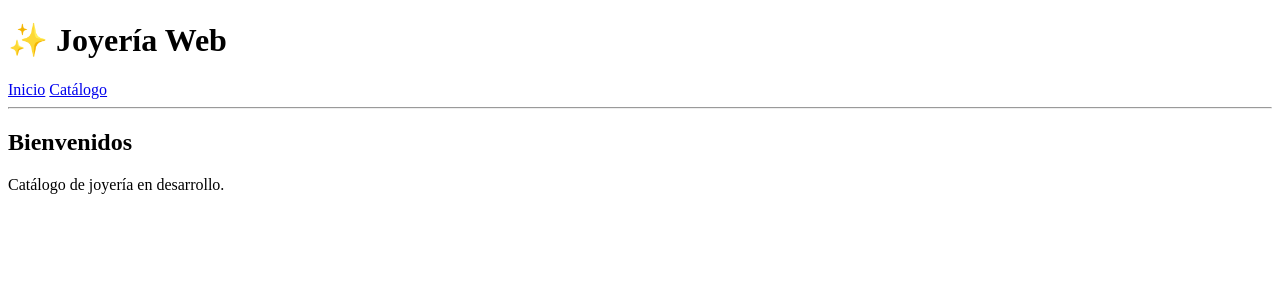
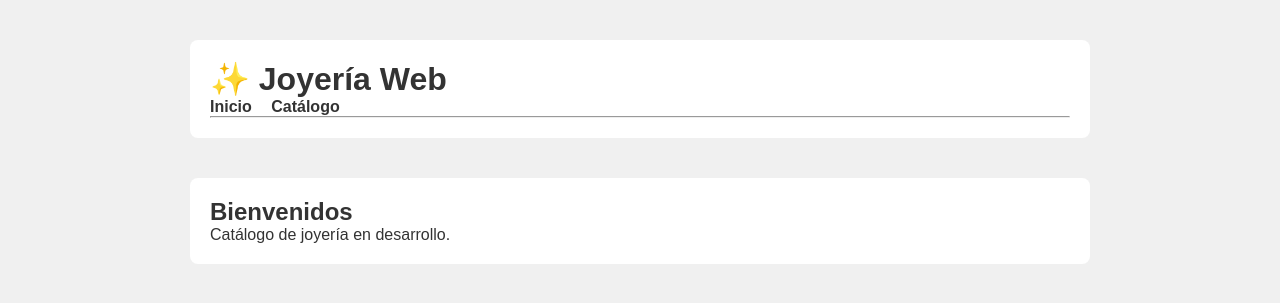
Before and after one commit to Jonasjpg/joyeria-web-catalogo, a Flask app: page / in a window 1280 px wide. Shown: the top 303 px of the page. Run offline with Flask 3, Linux system fonts and the light colour scheme.

Commit message:
fix: corregir bloque duplicado y estructura visual base

```diff
--- a/src/static/css/style.css
+++ b/src/static/css/style.css
@@ -0,0 +1,45 @@
+/* Reset básico */
+* {
+    margin: 0;
+    padding: 0;
+    box-sizing: border-box;
+}
+
+/* Estilos generales */
+body {
+    font-family: Arial, sans-serif;
+    background-color: #f0f0f0;
+    color: #333;
+}
+
+/* Contenedor principal */
+.container {
+    max-width: 900px;
+    margin: 40px auto;
+    background: white;
+    padding: 20px;
+    border-radius: 8px;
+}
+
+/* Header */
+header {
+    margin-bottom: 20px;
+}
+
+nav a {
+    margin-right: 15px;
+    text-decoration: none;
+    color: #333;
+    font-weight: bold;
+}
+
+nav a:hover {
+    color: #b38b59;
+}
+
+/* Contenido */
+main {
+    background: white;
+    padding: 20px;
+    border-radius: 6px;
+}
--- a/src/templates/base.html
+++ b/src/templates/base.html
@@ -3,10 +3,12 @@
     <head>
         <meta charset="UTF-8">
         <title>{% block title %}Joyería Web{% endblock %}</title>
+
+        <link rel="stylesheet" href="{{ url_for('static', filename='css/style.css') }}">
     </head>
     <body>
 
-        <header>
+        <header class="container">
             <h1>✨ Joyería Web</h1>
             <nav>
                 <a href="/">Inicio</a>
@@ -15,11 +17,9 @@
             <hr>
         </header>
 
-        <main>
-            {% block content %}
-            <!-- Contenido específico de cada página -->
-            {% endblock %}
-        </main>
+        <div class="container">
+            {% block content %}{% endblock %}
+        </div>
 
     </body>
 </html>
```
